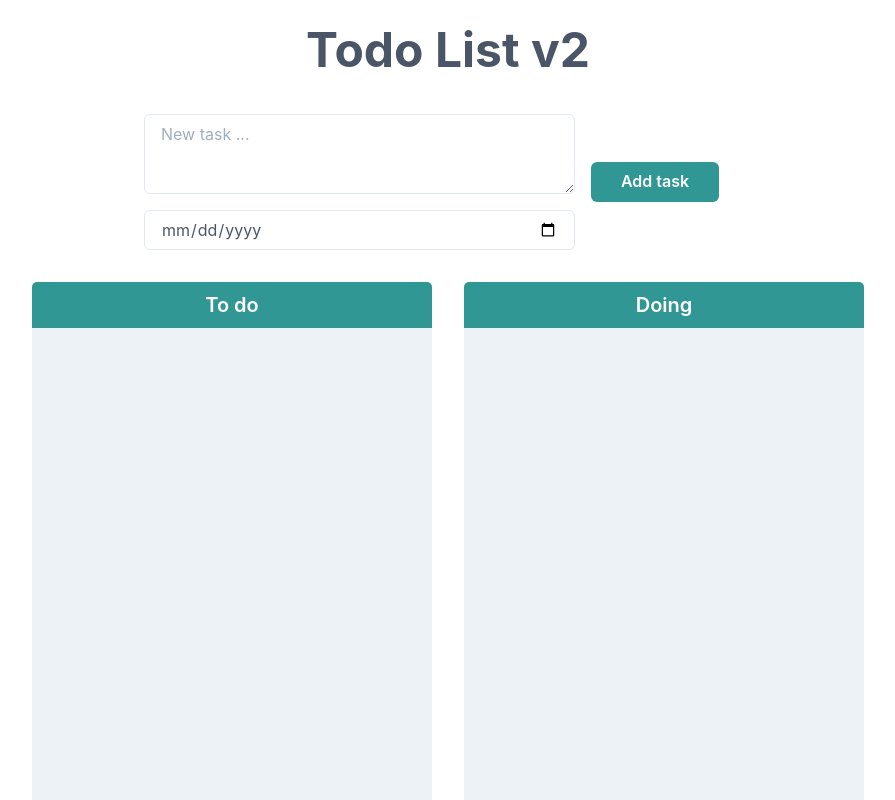
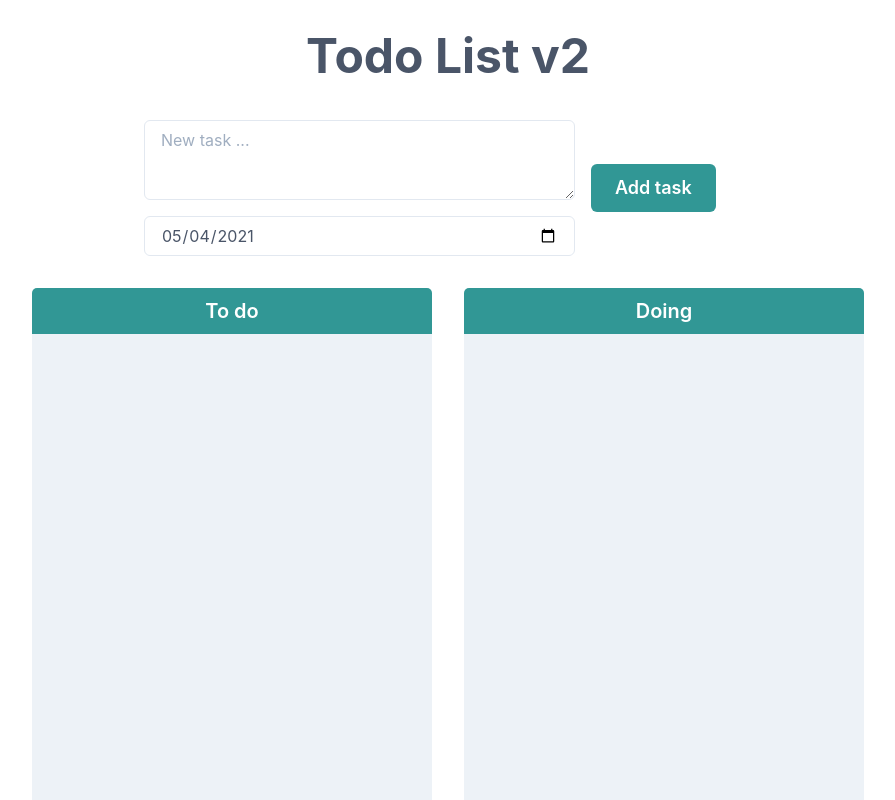
Before and after one commit to angusfng/TodoList-v2, a React (Create React App) app: page / in a window 1280 px wide. Shown: the top 800 px of the page, without its empty margins (192-1087 px from the left). Built offline with nearby package versions, Linux system fonts and the light colour scheme.

Commit message:
can edit date

```diff
--- a/src/App.tsx
+++ b/src/App.tsx
@@ -26,6 +26,7 @@ const App = () => {
       tasks: [],
     },
   ]);
+  const [date, setDate] = useState(new Date().toISOString().slice(0, 10));
 
   // Get state from localstorage
   useEffect(() => {
@@ -56,6 +57,7 @@ const App = () => {
       id: nanoid(),
       details: taskText,
       taskState: "1",
+      date: date,
     };
     // Insert new task
     const insertedColumns = [...columns];
@@ -65,6 +67,7 @@ const App = () => {
 
     setColumns(insertedColumns);
     setTaskText("");
+    setDate(new Date().toISOString().slice(0, 10));
   };
 
   return (
@@ -75,8 +78,9 @@ const App = () => {
         flexWrap="wrap"
         flexDirection="column"
         align="center"
+        py="2rem"
       >
-        <Heading as="h1" size="2xl" mt="2%">
+        <Heading as="h1" size="2xl">
           Todo List v2
         </Heading>
         <Flex
@@ -95,9 +99,15 @@ const App = () => {
                     placeholder="New task ..."
                     mb="1rem"
                   />
-                  <Input type="date" />
+                  <Input
+                    type="date"
+                    onChange={(e) => {
+                      setDate(e.target.value);
+                    }}
+                    value={date}
+                  />
                 </Box>
-                <Button type="submit" w="8rem" ml="1rem" colorScheme="teal">
+                <Button type="submit" size="lg" ml="1rem" colorScheme="teal">
                   Add task
                 </Button>
               </Flex>
--- a/src/components/EditTaskModal.tsx
+++ b/src/components/EditTaskModal.tsx
@@ -11,6 +11,7 @@ import {
   IconButton,
   useDisclosure,
   Textarea,
+  Input,
 } from "@chakra-ui/react";
 import { EditIcon } from "@chakra-ui/icons";
 import { ColumnType, TaskType } from "../helpers/types";
@@ -23,10 +24,11 @@ interface Props {
 const EditTaskModal = (props: Props) => {
   const { isOpen, onOpen, onClose } = useDisclosure();
   const [taskText, setTaskText] = useState(props.task.details);
+  const [date, setDate] = useState(props.task.date);
 
+  // Handle editing task
   const handleEdit = () => {
     if (taskText === "") {
-      console.log("here");
       return;
     }
     const storageColumns = JSON.parse(localStorage.getItem("tasks")!);
@@ -39,6 +41,7 @@ const EditTaskModal = (props: Props) => {
       (t: TaskType) => t.id === props.task.id
     );
     toEditTask.details = taskText;
+    toEditTask.date = date;
     localStorage.setItem("tasks", JSON.stringify(storageColumns));
     props.setUpdate((update) => !update);
     onClose();
@@ -48,10 +51,10 @@ const EditTaskModal = (props: Props) => {
     <>
       <IconButton
         colorScheme="teal"
-        mx="0.5rem"
         aria-label="Edit task"
         onClick={onOpen}
         icon={<EditIcon />}
+        mr="0.5rem"
       />
 
       <Modal size="xl" isOpen={isOpen} onClose={onClose}>
@@ -65,6 +68,12 @@ const EditTaskModal = (props: Props) => {
               value={taskText}
               my="1rem"
               placeholder="Edit task ..."
+              h="10rem"
+            />
+            <Input
+              type="date"
+              value={date}
+              onChange={(e) => setDate(e.target.value)}
             />
           </ModalBody>
           <ModalFooter>
--- a/src/components/Task.tsx
+++ b/src/components/Task.tsx
@@ -1,14 +1,7 @@
 import React from "react";
-import {
-  Text,
-  ListItem,
-  IconButton,
-  Box,
-  TabList,
-  Divider,
-} from "@chakra-ui/react";
+import { Text, ListItem, IconButton, Box, Flex } from "@chakra-ui/react";
 import { DraggableProvided } from "react-beautiful-dnd";
-import { DeleteIcon, EditIcon } from "@chakra-ui/icons";
+import { DeleteIcon } from "@chakra-ui/icons";
 import { ColumnType, TaskType } from "../helpers/types";
 import EditTaskModal from "./EditTaskModal";
 
@@ -20,6 +13,7 @@ interface Props {
 }
 
 const Task = (props: Props) => {
+  // Handle deleting task
   const handleDelete = () => {
     const storageColumns = JSON.parse(localStorage.getItem("tasks")!);
     // Pointer to tasks
@@ -41,24 +35,27 @@ const Task = (props: Props) => {
       mb="0.5rem"
       borderRadius="5px"
       p="0.5rem"
-      d="flex"
-      justifyContent="space-between"
-      alignItems="center"
       boxShadow="md"
     >
+      <Flex justify="space-between" align="center">
         <Text maxW="16.5rem" fontSize="1.1em" whiteSpace="pre-wrap">
           {props.task.details}
         </Text>
+        <Box textAlign="center">
           <Box minW="max-content">
+            <EditTaskModal setUpdate={props.setUpdate} task={props.task} />
             <IconButton
               colorScheme="red"
               aria-label="delete-task"
               icon={<DeleteIcon />}
-          mr={2}
               onClick={handleDelete}
             />
-        <EditTaskModal setUpdate={props.setUpdate} task={props.task} />
           </Box>
+          <Text mt="0.5rem" fontWeight="semibold">
+            {props.task.date}
+          </Text>
+        </Box>
+      </Flex>
     </ListItem>
   );
 };
--- a/src/helpers/reorder.ts
+++ b/src/helpers/reorder.ts
@@ -12,6 +12,7 @@ const reorderList = (list: any[], startIndex: number, endIndex: number) => {
   return result;
 };
 
+// Returns columns reordered
 export const reorderItems = (
   columns: ColumnType[],
   source: DraggableLocation,
--- a/src/helpers/types.ts
+++ b/src/helpers/types.ts
@@ -8,4 +8,5 @@ export type TaskType = {
   id: string;
   details: string;
   taskState: string;
+  date: string;
 };
```
Lines whose indentation alone changed are shown as unchanged.
